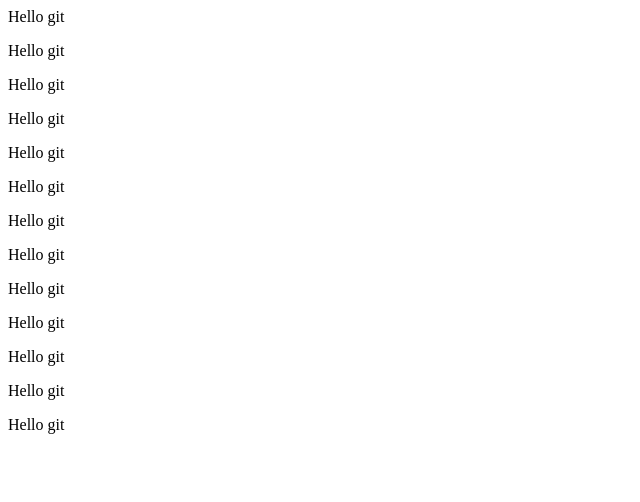
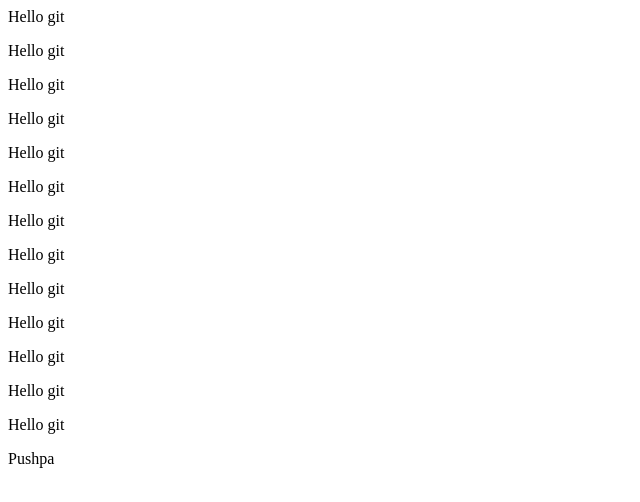
Before and after one commit to pratapaapthitech/MultiBranches, a plain HTML site: page hello.html in a window 1280 px wide. Shown: the full height of the page, 0-640 px from the left. Drawn offline with Linux system fonts and the light colour scheme.

Commit message:
test changes

```diff
--- a/hello.html
+++ b/hello.html
@@ -12,4 +12,5 @@
 <p>Hello git</p>
 <p>Hello git</p>
 <p>Hello git</p>
+<p>Pushpa</p>
 </html>
```
